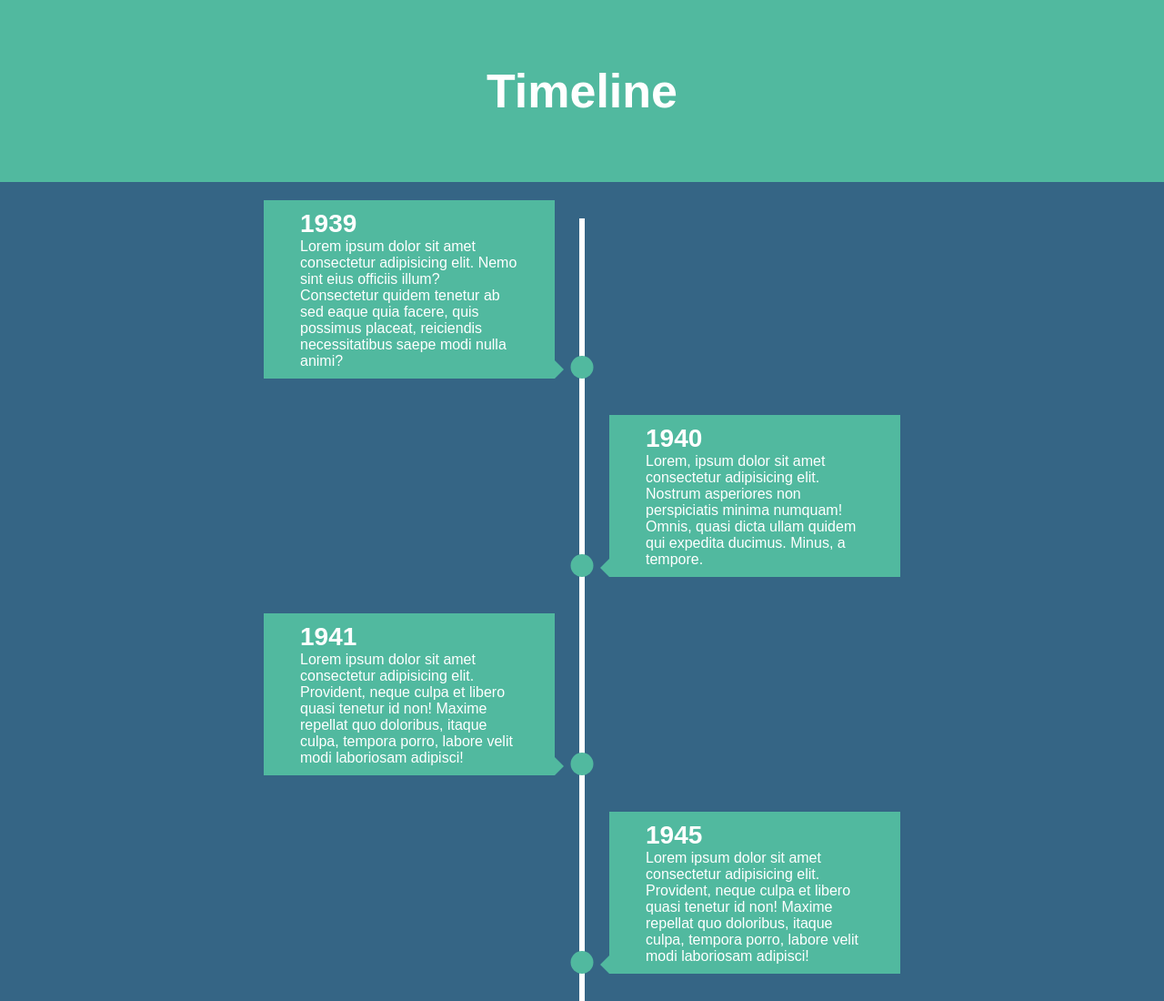
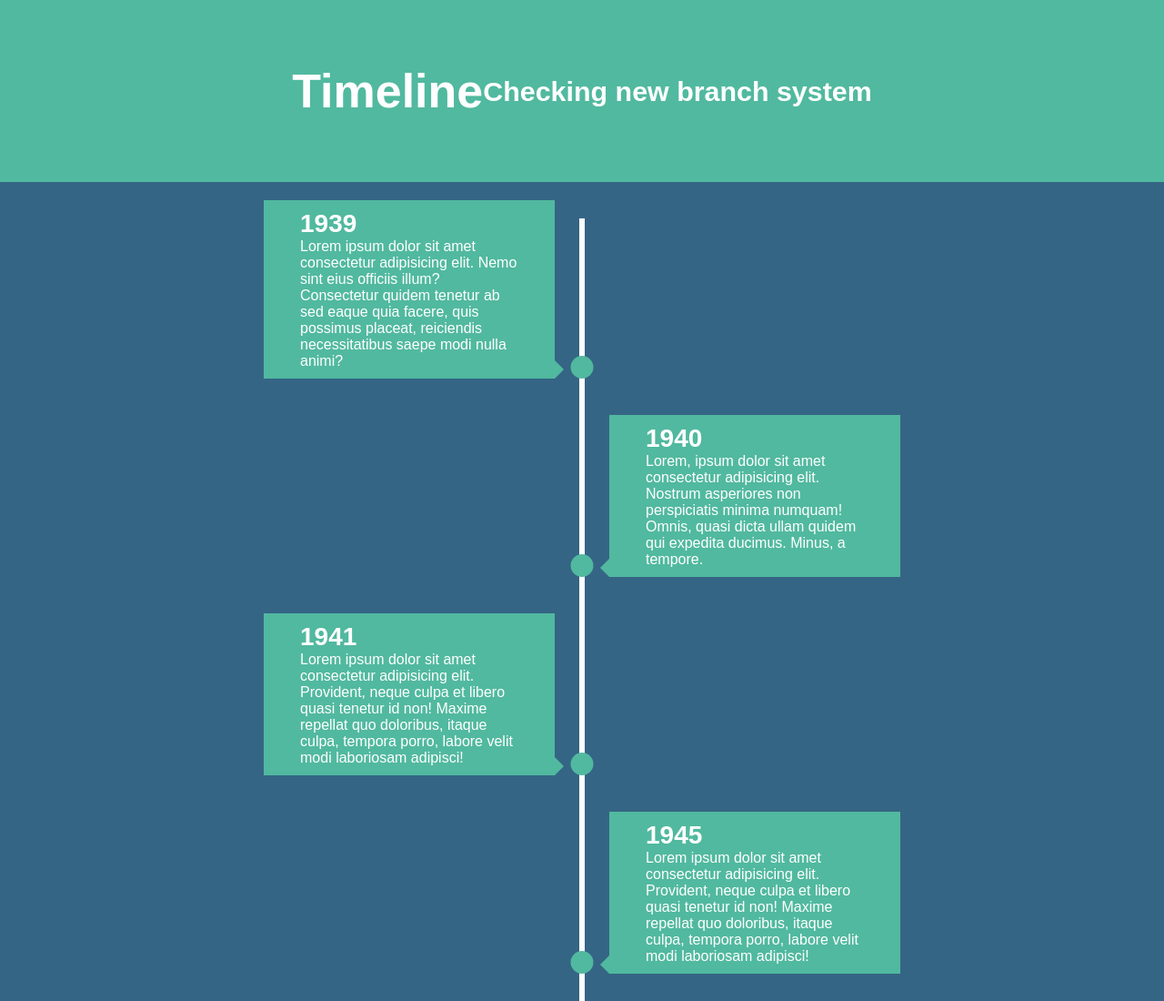
Before and after one commit to Fif0n/timeline, a plain HTML site: page index.html in a window 1280 px wide. Shown: the top 1100 px of the page at 91% size. Drawn offline with Linux system fonts and the light colour scheme.

Commit message:
sprawdzam czy nowy system działa

```diff
--- a/index.html
+++ b/index.html
@@ -11,6 +11,7 @@
         <header>
             <div class="logo-bar">
                 <h1>Timeline</h1>
+                <h3>Checking new branch system</h3>
             </div>
         </header>
         <section class="timeline">
--- a/main.js
+++ b/main.js
@@ -1,7 +1,7 @@
 'use strict';
 
 let liList = document.getElementsByTagName('li');
-
+console.log(liList);
 function isElementInViewport(el) {
     var rect = el.getBoundingClientRect();
     return (
```
